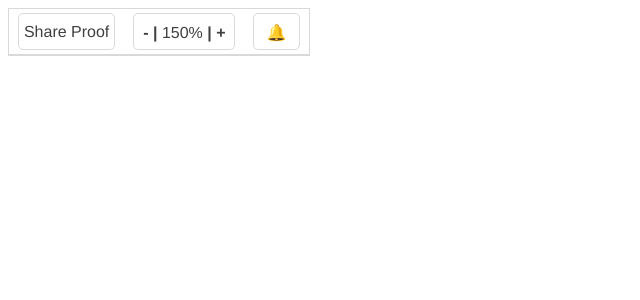
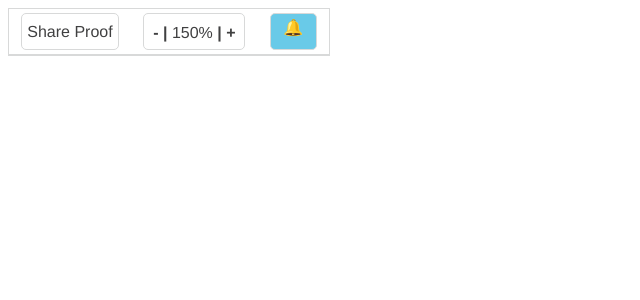
Before and after one commit to KierynMo/artwork-comments, a React (Create React App) app: page / in a window 1280 px wide. Shown: the top 300 px of the page, without its empty margins (0-640 px from the left). Built offline with nearby package versions, Linux system fonts and the light colour scheme.

Commit message:
created functin that changes the comment data state. Still needs to be send to the other components

```diff
--- a/src/App.js
+++ b/src/App.js
@@ -5,9 +5,21 @@ import {CommentList} from './comment-list';
 
 function ArtworkComments() {
   const [showDropdown, setShowDropdown] = useState(false);
+  const [commentsData, setCommentsData] = useState(comments);
+
+
+  const changeAcknowledged = (comment_id) => {
+    let clonedData = [...commentsData];
+    let objIndex = clonedData.findIndex((obj => obj.id == comment_id));
+    clonedData[objIndex].acknowledged = true;
+    {/* Couldn't change the acknowledged value inside a single object without recreating the whole dataset and replacing it.
+    I'm sure there is a more elegent solution */}
+    setCommentsData(clonedData);
+  };
+
 
   {/*Checks how many unseen comments there are*/}
-  let unseenComments = 0;
+  let unseenComments = 1;
   {/*comments.map((comment) => {if(comment.seenBool === false) {unseenComments ++}});
   Next logical step would be to remove the bell-btn-blue class from the dropdown button if all comments are read.
   I need to learn more about 'lifting state up'.*/}
@@ -20,7 +32,7 @@ function ArtworkComments() {
           <p className="zoom"><strong>-   |  </strong>150%<strong>  |   +</strong ></p>
 
         </div>
-        <p className={unseenComments > 0 ? 'head-border bell-btn bell-btn-blue' : 'head-border bell-btn'} onClick={() => {setShowDropdown(!showDropdown)}}>🔔</p>
+        <p className={unseenComments === 0 ? 'head-border bell-btn' : 'head-border bell-btn bell-btn-blue'} onClick={() => {setShowDropdown(!showDropdown)}}>🔔</p>
       </div>
       { showDropdown === true ? <CommentList /> : null }
     </section>
--- a/src/comment.js
+++ b/src/comment.js
@@ -1,17 +1,17 @@
 import React from 'react';
-import {useState} from 'react';
+
 
 
 export function Comment(props) {
   const {id, body, acknowledged, dates: {created: {date_time}}, user: {first_name, last_name, image: {square_url}}} = props;
-  const [isSeen, setIsSeen] = useState(acknowledged);
+  const [isSeen, setIsSeen] = React.useState(acknowledged);
 
   return (
     <section className='comment-component'>
       <img src={square_url} alt="" className='avatar' />
       <div>
         <p className="name">{first_name} {last_name}</p>
-        <p>{body}</p>
+        <p className="content-body">{body}</p>
         <div className="comment-foot">
           <p className="time-elapsed">{formatTimeAgo(date_time)}</p>
           <p className='separator'> | </p>
--- a/src/index.css
+++ b/src/index.css
@@ -16,7 +16,7 @@ body {
 }
 
 .artwork-comments-component {
-  width: 300px;
+  width: 320px;
   border-style: solid;
   border-width: 1px;
   border-color: #d8d9d9;
@@ -88,13 +88,14 @@ img {
 .comment-foot {
   display: flex;
   justify-content: flex-start;
+  margin: 0px;
 }
 
 .avatar {
   object-fit: cover;
-  margin: 10px 10px;
-  height: 40px;
-  width: 40px;
+  margin: 15px 10px;
+  height: 35px;
+  width: 35px;
 }
 
 .separator {
```
